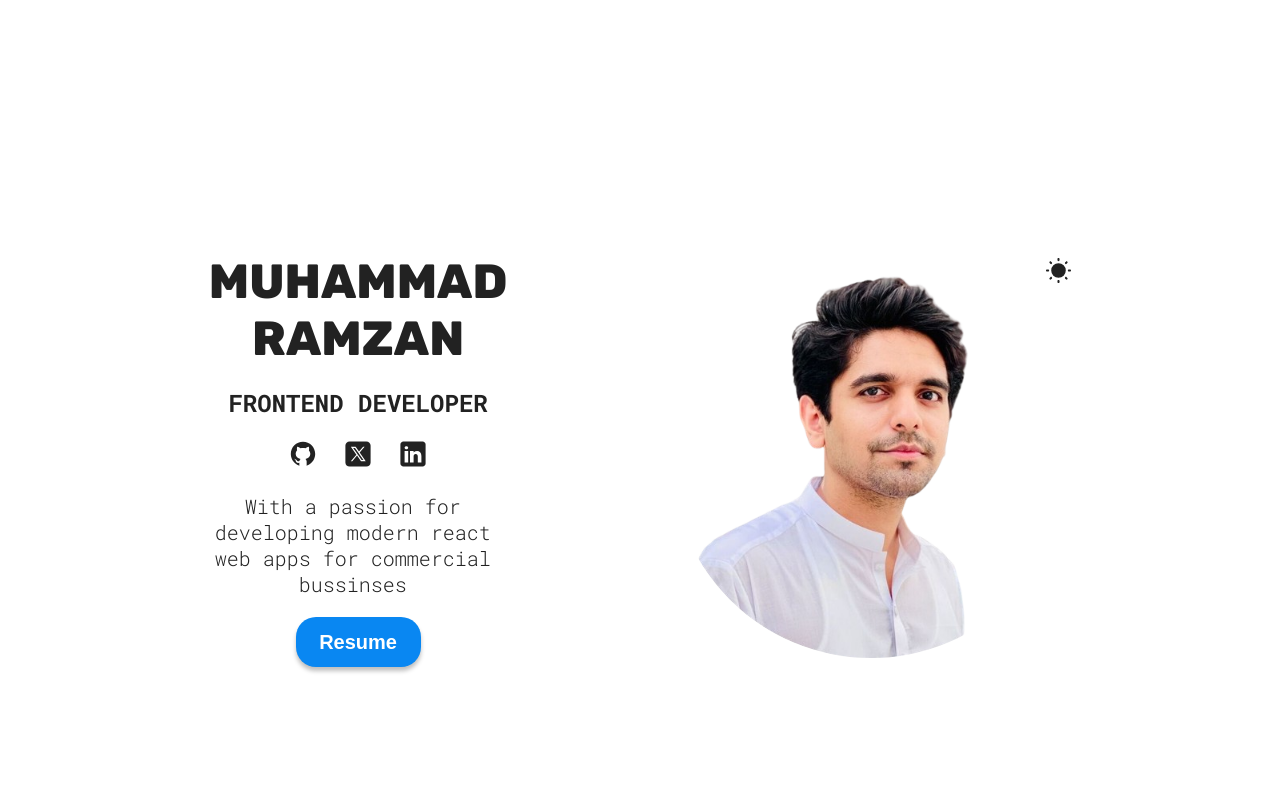
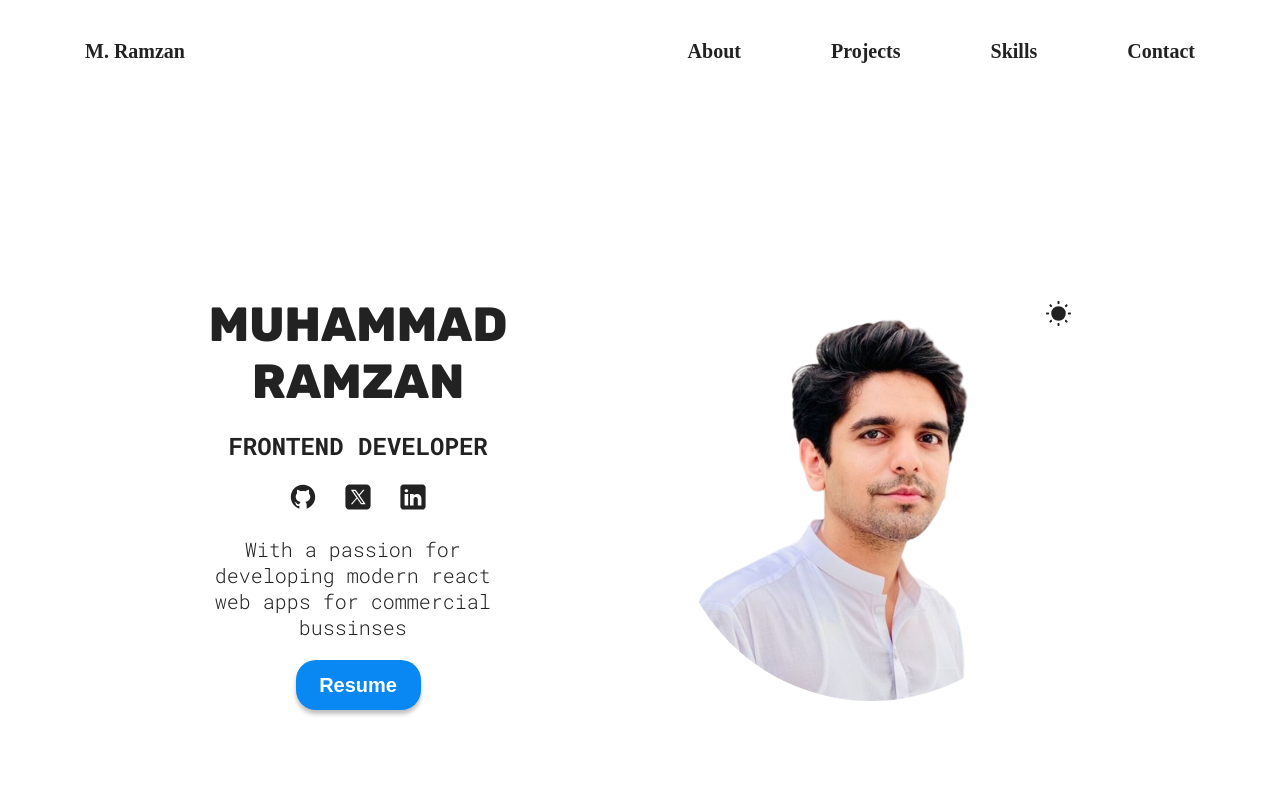
Before and after one commit to qazimian/ramzan, a React (Vite) app: page / in a window 1280 px wide. Shown: the top 800 px of the page. Built offline with nearby package versions, Linux system fonts and the light colour scheme.

Commit message:
navbar is added

```diff
--- a/src/App.jsx
+++ b/src/App.jsx
@@ -2,12 +2,14 @@ import "./App.css";
 import Contact from "./sections/Contact/Contact";
 import Footer from "./sections/Footer/Footer";
 import Hero from "./sections/Hero/Hero";
+import Navbar from "./sections/Navbar/Navbar";
 import Projects from "./sections/Project/Projects";
 import Skills from "./sections/Skills/Skills";
 
 function App() {
   return (
     <>
+      <Navbar/>
       <Hero />
       <Projects/>
       <Skills/>
--- a/src/sections/Hero/HeroStyle.module.css
+++ b/src/sections/Hero/HeroStyle.module.css
@@ -6,6 +6,7 @@
   text-align: center;
   height: 100dvh;
   min-height: 500px;
+  margin-top: -180px;
 }
 
 .container span {
--- /dev/null
+++ b/src/sections/Navbar/Navbar.jsx
@@ -0,0 +1,28 @@
+import React from "react";
+import style from "./NavbarStyle.module.css";
+
+const Navbar = () => {
+  return (
+    <nav className={style.container} id="navbar">
+      <div className={style.logo}><a href="#hero">M. Ramzan</a></div>
+      <div>
+        <ul className={style.navLinks}>
+          <li>
+            <a href="#about">About </a>
+          </li>
+          <li>
+            <a href="#projects"> Projects </a>
+          </li>
+          <li>
+            <a href="#skills">Skills</a>
+          </li>
+          <li>
+            <a href="#contact"> Contact </a>
+          </li>
+        </ul>
+      </div>
+    </nav>
+  );
+};
+
+export default Navbar;
--- /dev/null
+++ b/src/sections/Navbar/NavbarStyle.module.css
@@ -0,0 +1,42 @@
+.container {
+  display: flex;
+  justify-content: space-between;
+  align-items: start;
+  position: sticky;
+  z-index: 1000;
+  top: 0;
+  background-color: var(--background-color);
+  padding: 20px;
+  margin-top: -40px;
+}
+
+.navLinks {
+  display: flex;
+  justify-content: space-between;
+  align-items: center;
+  gap: 90px;
+  text-decoration: none;
+  list-style: none;
+  padding: 0;
+  margin: 0;
+}
+.logo a,
+.navLinks li a {
+  text-decoration: none;
+  font-weight: bold;
+  transition: color 0.3s ease;
+  color: var(--text-color);
+  font-size: 20px;
+  border-bottom: 2px solid transparent;
+  transition: border-color 0.3s ease;
+  text-decoration: none;
+}
+.logo a:hover {
+  color: var(--text-color);
+  border-bottom: 2px solid var(--text-color);
+}
+
+.navLinks li a:hover {
+  color: var(--text-color);
+  border-bottom: 2px solid var(--text-color);
+}
```
